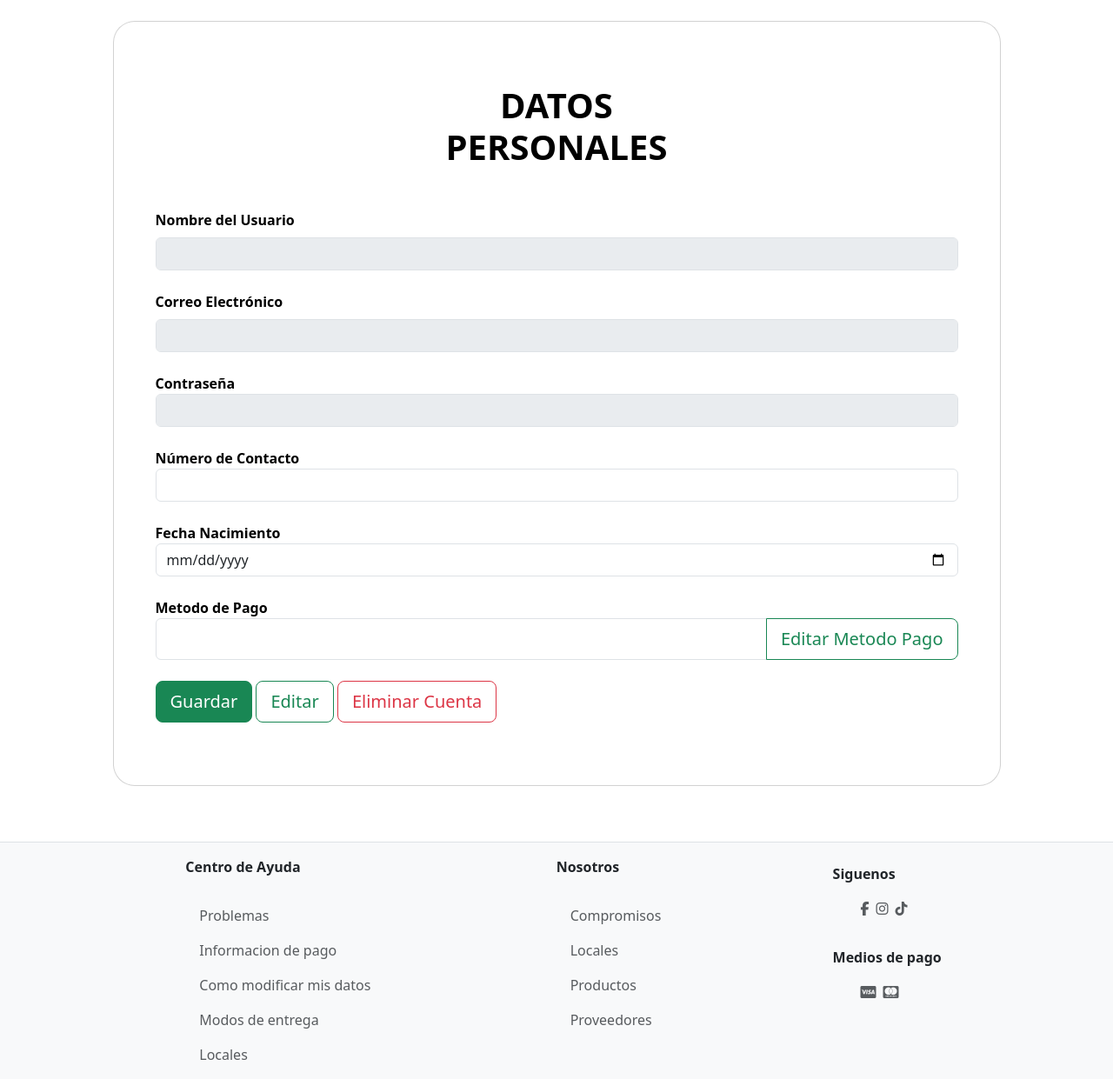
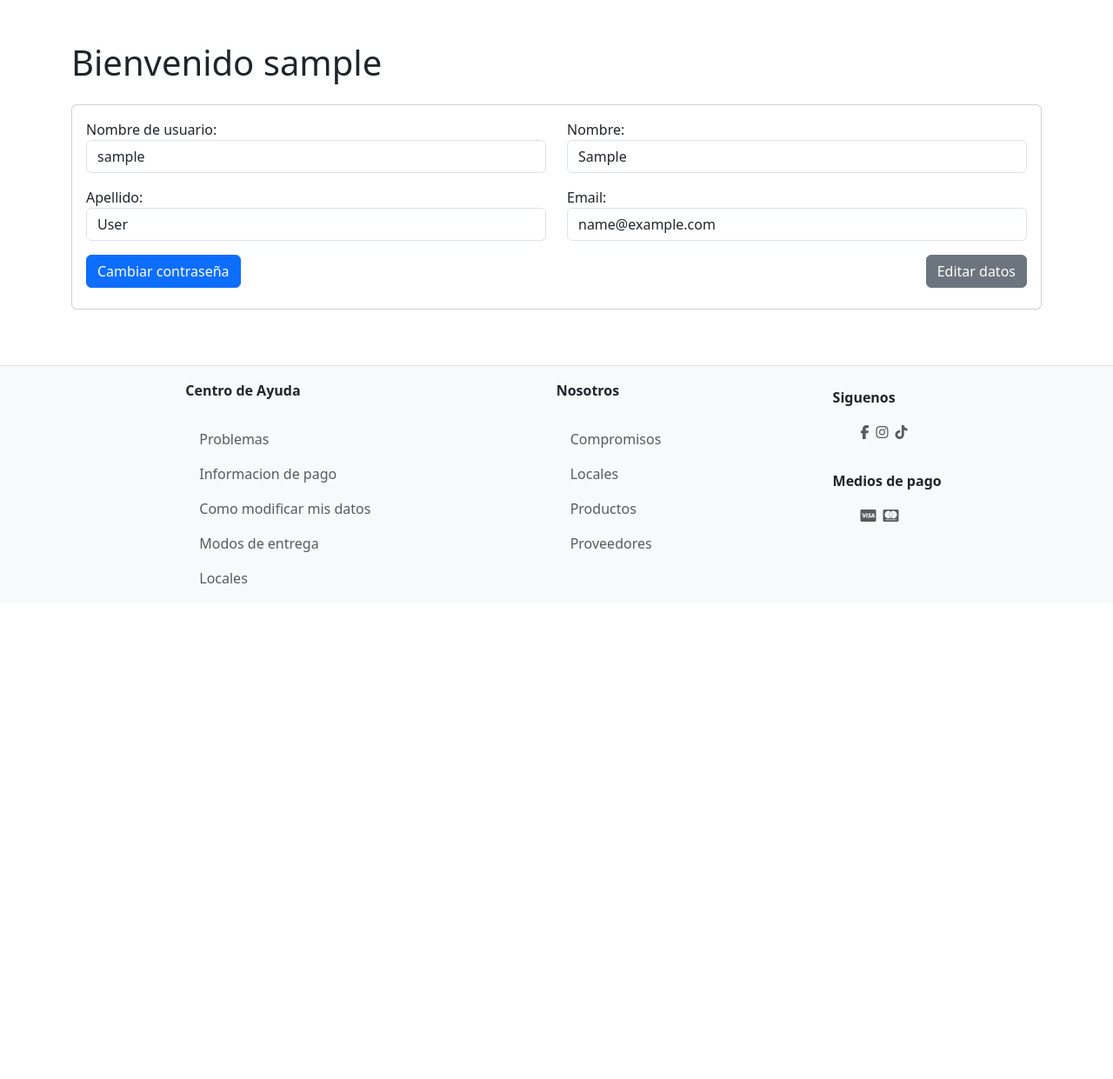
Before and after one commit to cgabrielP/DJANGO_ET_3, a Django app: page /customerData in a window 1280 px wide. Shown: the part 136-1377 px from the top of the page at 87% size. After the commit the page ends 807 px from the top, so only its background shows below. Run offline with Django 5.2, Linux system fonts and the light colour scheme; the visitor is signed in with stand-in values (Sample User, id 1).

Commit message:
change customer data

```diff
--- a/core/templates/base.html
+++ b/core/templates/base.html
@@ -183,8 +183,18 @@
                 class="dropdown-item d-block text-success"
                 type="button"
               >
-                <a class="text-success fw-bold" href="{% url 'logout' %}"
-                  >Cerra Sesion</a
+                <a  href="{% url 'customerData' %}" class='text-decoration-none'
+                  ><i class="fa-solid fa-user"></i> Mi perfil</a
+                >
+              </button>
+            </li>
+            <li>
+              <button
+                class="dropdown-item d-block text-danger"
+                type="button"
+              >
+                <a class="text-danger fw-bold text-decoration-none" href="{% url 'logout' %}"
+                  ><i class="fa-solid fa-power-off"></i> Cerra Sesion</a
                 >
               </button>
             </li>
--- a/core/templates/customerData/index.html
+++ b/core/templates/customerData/index.html
@@ -2,121 +2,44 @@
 {% block title %} Datos Personales - The FlixHouse {%endblock title %}
 {% block content %}
 {% load static %}
-<div class="container h-100 my-4">
-  <div class="row d-flex justify-content-center align-items-center h-100">
-    <div class="col-lg-12 col-xl-11">
-      <div class="card text-black" style="border-radius: 25px">
-        <div class="card-body p-md-5">
-          <div class="row justify-content-center">
-            <div class="col-md-10 col-lg-6 col-xl-5">
-              <p class="text-center h1 fw-bold mb-5 mx-1 mx-md-4 mt-4">
-                DATOS PERSONALES
-              </p>
-            </div>
-            <form class="mx-1 mx-md-4 d" for="" method="">
-              <div class="d-flex flex-row align-items-center mb-4">
-                <div class="form-outline flex-fill mb-0">
-                  <label class="form-label" for="nameUser"
-                    ><strong>Nombre del Usuario</strong></label
-                  >
-                  <input
-                    type="text"
-                    name=""
-                    id="nameUser"
-                    class="form-control"
-                    disabled
-                  />
+<div class="container my-5">
+  <h1 class="mb-4">Bienvenido {{ user.username }}</h1>
+  <div class="card">
+    <div class="card-body">
+      <div class="row">
+        <div class="col-md-6">
+          <div class="form-group">
+            <label for="username">Nombre de usuario:</label>
+            <input type="text" class="form-control" id="username" value="{{ user.username }}" readonly>
           </div>
         </div>
-              <div class="d-flex flex-row align-items-center mb-4">
-                <div class="form-outline flex-fill mb-0">
-                  <label class="form-label" for="email"
-                    ><strong>Correo Electr&oacute;nico</strong></label
-                  >
-                  <input
-                    type="email"
-                    id="email"
-                    class="form-control"
-                    disabled
-                  />
-                </div>
-              </div>
-              <div class="d-flex flex-row align-items-center mb-4">
-                <div class="form-outline flex-fill mb-0">
-                  <label for="form-label" for="password"
-                    ><strong>Contrase&ntilde;a</strong></label
-                  >
-                  <input
-                    type="password"
-                    id="password"
-                    class="form-control"
-                    disabled
-                  />
-                </div>
-              </div>
-              <div class="d-flex flex-row align-items-center mb-4">
-                <div class="form-outline flex-fill mb-0">
-                  <label for="form-label" for="telUser"
-                    ><strong>N&uacute;mero de Contacto</strong></label
-                  >
-                  <input
-                    type="tel"
-                    id="telUser"
-                    class="form-control"
-
-                  />
-                </div>
-              </div>
-              <div class="d-flex flex-row align-items-center mb-4">
-                <div class="form-outline flex-fill mb-0">
-                  <label for="form-label" for="dateFec"
-                    ><strong>Fecha Nacimiento</strong></label
-                  >
-                  <input
-                    type="date"
-                    id="dateFec"
-                    class="form-control"
-
-                  />
-                </div>
-              </div>
-              <div class="d-flex flex-row align-items-center mb-4">
-                <div class="form-outline flex-fill mb-0">
-                  <label for="form-label" for="methodPay"
-                    ><strong>Metodo de Pago</strong></label
-                  >
-                  <div class="input-group">
-                    <input
-                      type="text"
-                      id="methodPay"
-                      class="form-control"
-
-                    />
-                    <button
-                      class="btn btn-outline-success btn-lg"
-                      type="button"
-                    >
-                      Editar Metodo Pago
-                    </button>
+        <div class="col-md-6">
+          <div class="form-group">
+            <label for="firstName">Nombre:</label>
+            <input type="text" class="form-control" id="firstName" value="{{ user.first_name }}" readonly>
           </div>
         </div>
       </div>
-              <div class="d-block justify-content-start mb-3 mb-lg-4">
-                <button class="btn btn-success btn-lg" id="saveBtn">
-                  Guardar
-                </button>
-                <button class="btn btn btn-outline-success btn-lg" id="editBtn">
-                  Editar
-                </button>
-                <button
-                  class="btn btn btn-outline-danger btn-lg"
-                  id="deleteBtn"
-                >
-                  Eliminar Cuenta
-                </button>
+      <div class="row my-3 ">
+        <div class="col-md-6">
+          <div class="form-group">
+            <label for="lastName">Apellido:</label>
+            <input type="text" class="form-control" id="lastName" value="{{ user.last_name }}" readonly>
           </div>
-            </form>
         </div>
+        <div class="col-md-6">
+          <div class="form-group">
+            <label for="email">Email:</label>
+            <input type="email" class="form-control" id="email" value="{{ user.email }}" readonly>
+          </div>
+        </div>
+      </div>
+      <div class="row my-2">
+        <div class="col-md-6">
+          <a href="#" class="btn btn-primary">Cambiar contraseña</a>
+        </div>
+        <div class="col-md-6 text-end">
+          <a href="#" class="btn btn-secondary">Editar datos</a>
         </div>
       </div>
     </div>
```
Lines whose indentation alone changed are shown as unchanged.
